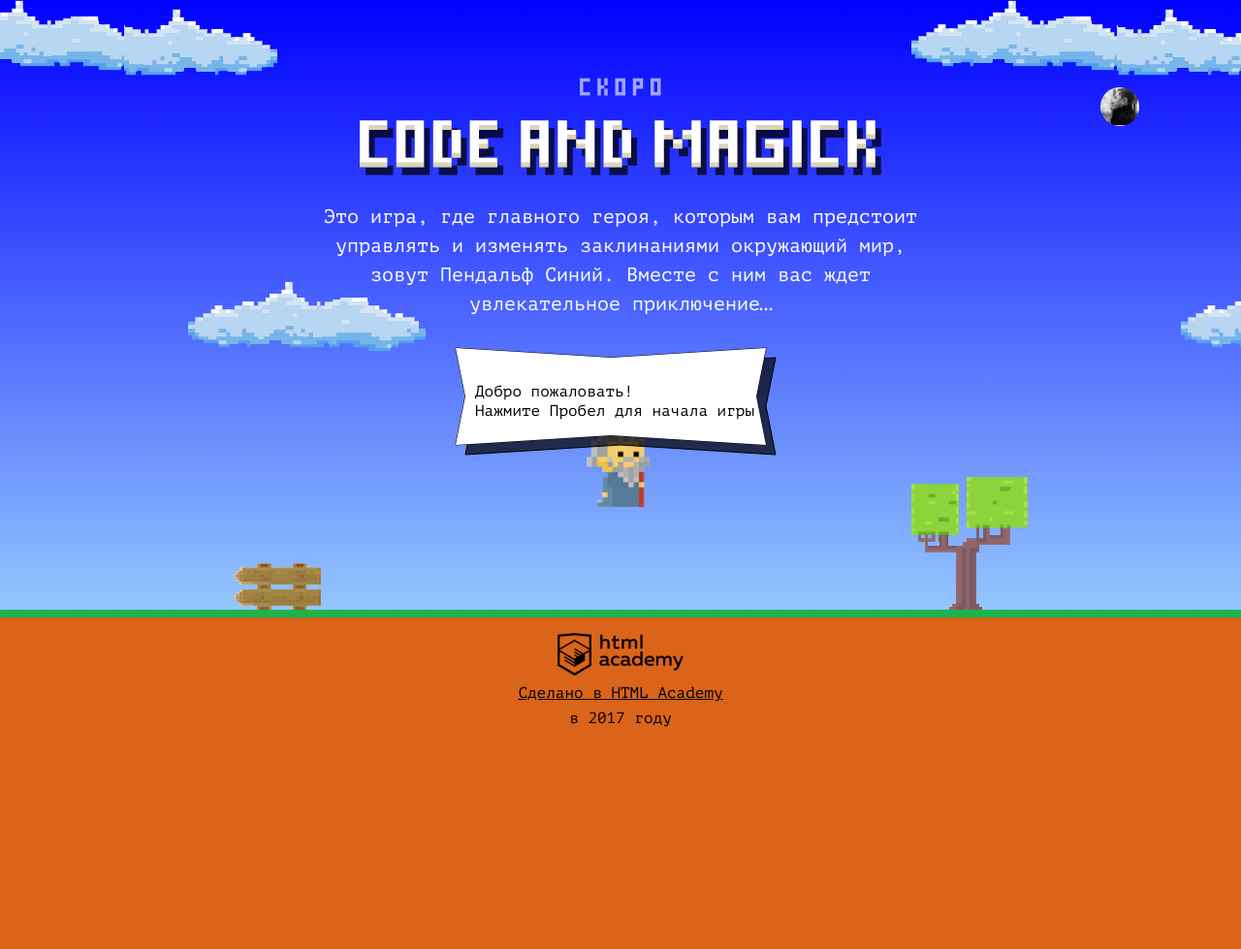
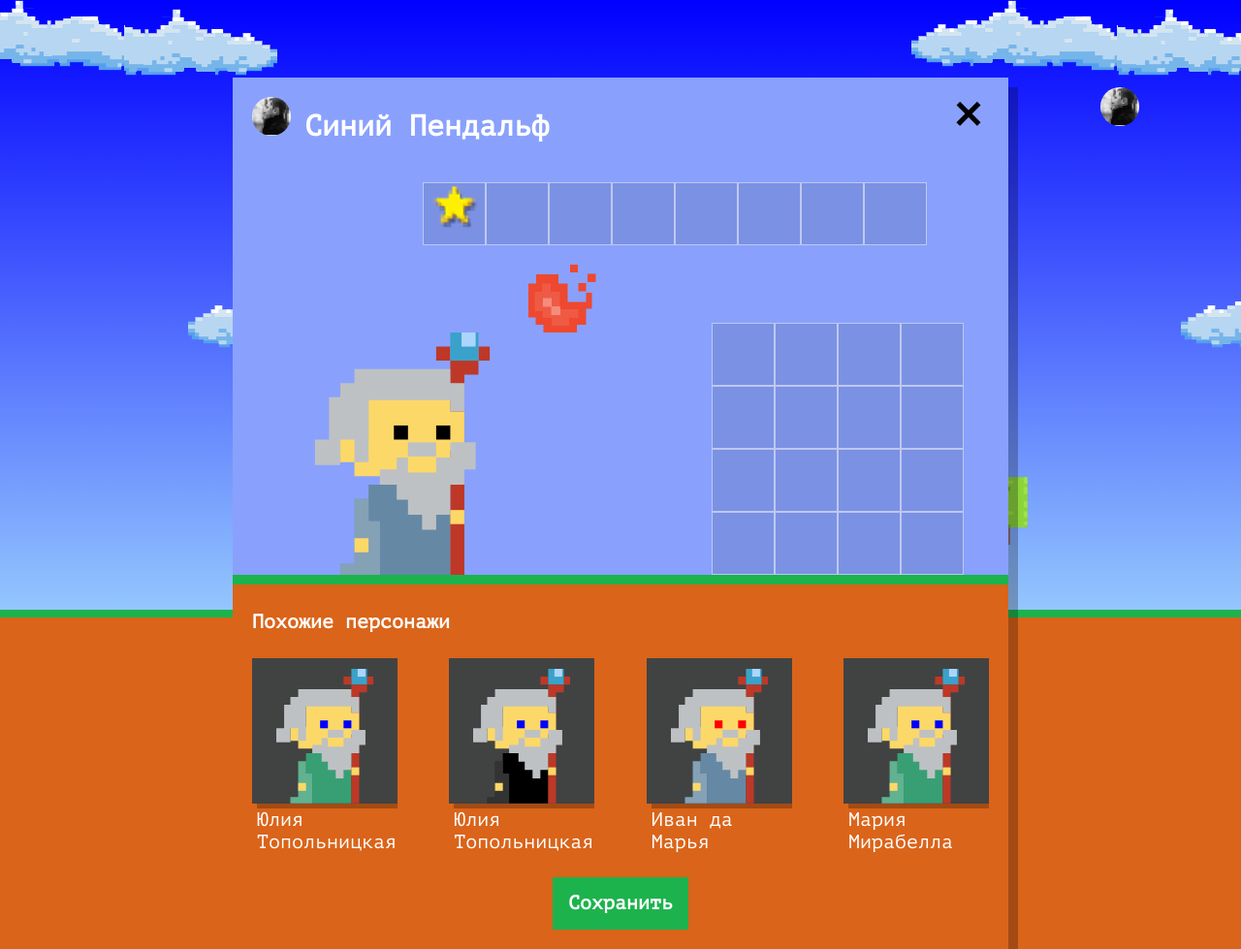
Before and after one commit to FurmanT/1551181-code-and-magick-21, a website: page index.html in a window 1280 px wide. Shown: the whole page at 97% size. Before the commit the page ends 800 px from the top, so only its background shows below. Drawn offline with Linux system fonts and the light colour scheme.

Commit message:
render Setup Wizard

```diff
--- a/index.html
+++ b/index.html
@@ -205,6 +205,6 @@
 </script>
 <script src="js/stat.js"></script>
 <script src="js/game.js"></script>
-
+<script src="js/setup.js"></script>
 </body>
 </html>
--- /dev/null
+++ b/js/setup.js
@@ -0,0 +1,52 @@
+'use strict';
+
+const arrNames = [`Иван`, `Хуан Себастьян`, `Мария`, `Кристоф`, `Виктор`, `Юлия`, `Люпита`, `Вашингтон`];
+const arrSurname = [`да Марья`, `Верон`, `Мирабелла`, `Вальц`, `Онопко`, `Топольницкая`, `Нионго`, `Ирвинг`];
+const arrCoatColor = [`rgb(101, 137, 164)`, `rgb(241, 43, 107)`, `rgb(146, 100, 161)`, `rgb(56, 159, 117)`, `rgb(215, 210, 55)`, `rgb(0, 0, 0)`];
+const arrEyesColor = [`black`, `red`, `blue`, `yellow`, `green`];
+const COUNT_WIZARD = 4;
+
+let getRandomNumber = function (max) {
+  return Math.floor(Math.random() * max);
+};
+
+let createWizard = function () {
+  let randomNumName = getRandomNumber(arrNames.length);
+  return {
+    name: arrNames[randomNumName] + ` ` + arrSurname[randomNumName],
+    coatColor: arrCoatColor[getRandomNumber(arrCoatColor.length)],
+    eyesColor: arrEyesColor[getRandomNumber(arrEyesColor.length)],
+  };
+};
+
+let arrWizard = [];
+for (let i = 1; i <= COUNT_WIZARD; i++) {
+  arrWizard.push(createWizard());
+}
+
+let userDialog = document.querySelector(`.setup`);
+userDialog.classList.remove(`hidden`);
+
+let similarListElement = userDialog.querySelector(`.setup-similar-list`);
+
+let similarWizardTemplate = document.querySelector(`#similar-wizard-template`)
+  .content
+  .querySelector(`.setup-similar-item`);
+
+let renderWizard = function (wizard) {
+  let wizardElement = similarWizardTemplate.cloneNode(true);
+  wizardElement.querySelector(`.setup-similar-label`).textContent = wizard.name;
+  wizardElement.querySelector(`.wizard-coat`).style.fill = wizard.coatColor;
+  wizardElement.querySelector(`.wizard-eyes`).style.fill = wizard.eyesColor;
+  return wizardElement;
+};
+
+let createFragmentSetup = function () {
+  let fragment = document.createDocumentFragment();
+  arrWizard.forEach((item) => {
+    fragment.appendChild(renderWizard(item));
+  });
+  return fragment;
+};
+similarListElement.appendChild(createFragmentSetup());
+userDialog.querySelector(`.setup-similar`).classList.remove(`hidden`);
```
